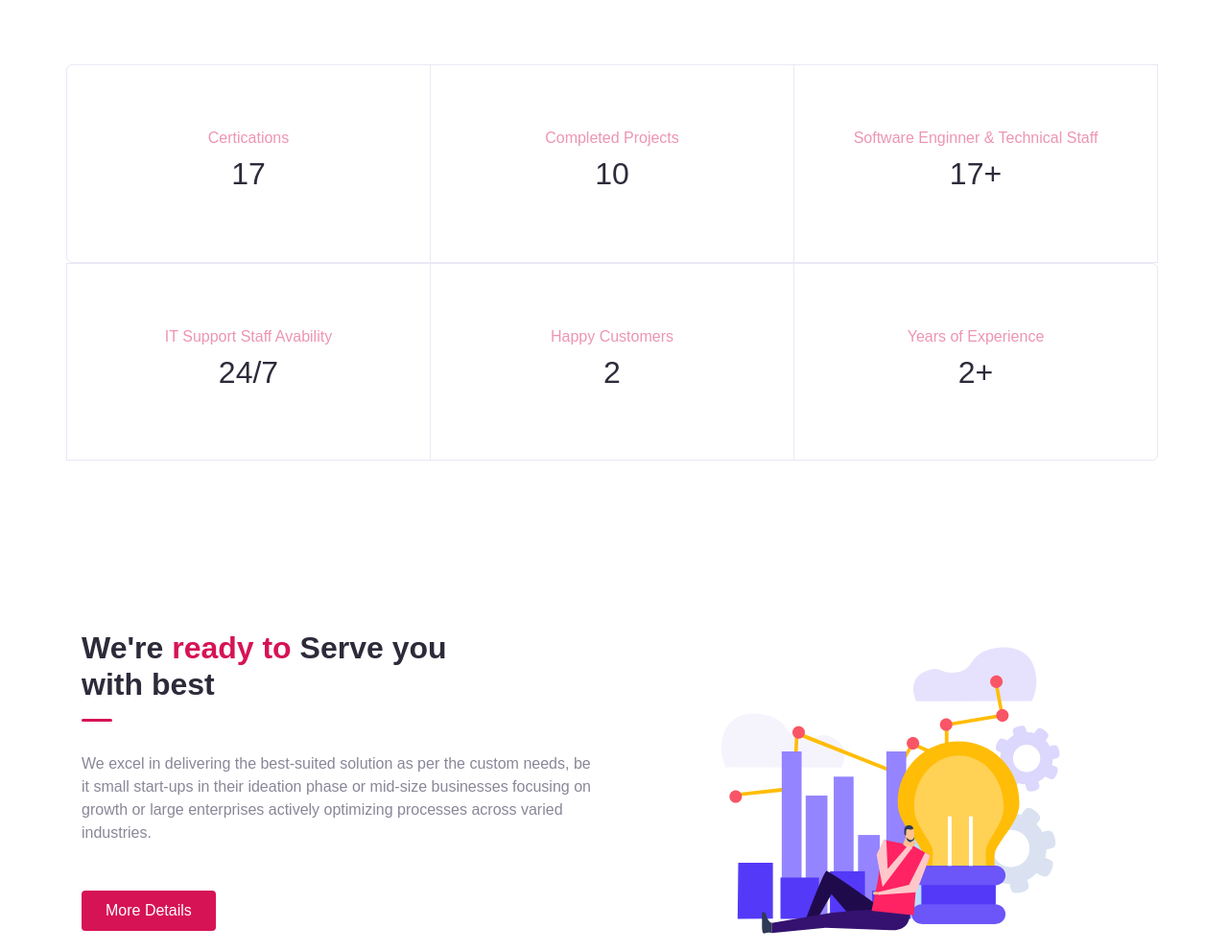
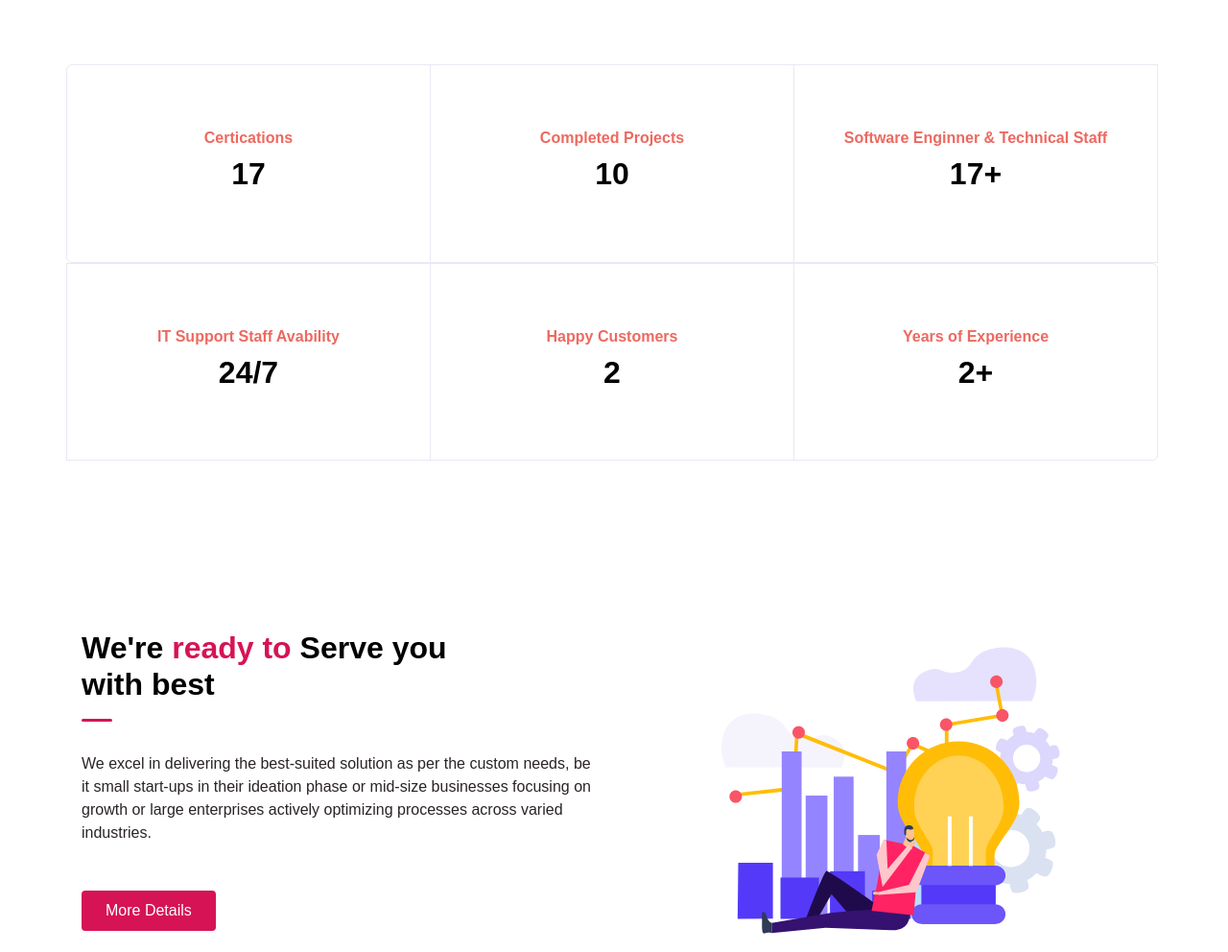
Before and after one commit to yashgohel2410/InfiTechWiz.github.io, a plain HTML site: page html/index.html in a window 1280 px wide. Shown: the part 1700-2692 px from the top of the page at 96% size. Drawn offline with Linux system fonts and the light colour scheme; files whose address does not match are found by name.

Commit message:
Chnage in Website Details

```diff
--- a/assets/css/theme.css
+++ b/assets/css/theme.css
@@ -16,7 +16,7 @@
   --warning: #FAC14D;
   --danger: #FF4943;
   --grey:  #ed95b2;
-  --dark: #2D2B3A;
+  --dark: #000000;
   --light: #F6F5FC;
 }
 
@@ -25,7 +25,7 @@
 body {
   font-family: "Work Sans", sans-serif;
   line-height: 1.5;
-  color: #2D2B3A;
+  color: #000000;
 }
 
 a {
@@ -134,7 +134,7 @@ a.bg-light:hover, a.bg-light:focus {
 }
 
 .bg-dark {
-  background-color: #2D2B3A !important;
+  background-color: #000000 !important;
 }
 
 a.bg-dark:hover, a.bg-dark:focus {
@@ -214,7 +214,7 @@ a.text-light:hover, a.text-light:focus {
 }
 
 .text-dark {
-  color: #2D2B3A !important;
+  color: #000000 !important;
 }
 
 a.text-dark:hover, a.text-dark:focus {
@@ -283,7 +283,7 @@ a.text-dark:hover, a.text-dark:focus {
 }
 
 .border-dark {
-  border-color: #2D2B3A !important;
+  border-color: #000000 !important;
 }
 
 /* Social Color */
@@ -644,7 +644,7 @@ a.text-dark:hover, a.text-dark:focus {
 
 .btn-dark {
   color: #fff;
-  background-color: #2D2B3A;
+  background-color: #000000;
   border-color: transparent;
 }
 
@@ -657,7 +657,7 @@ a.text-dark:hover, a.text-dark:focus {
 .btn-dark:not(:disabled):not(.disabled):active, .btn-dark:not(:disabled):not(.disabled).active,
 .show > .btn-dark.dropdown-toggle {
   color: #fff;
-  background-color: #2D2B3A;
+  background-color: #000000;
   border-color: #1d1b25;
 }
 
@@ -959,14 +959,14 @@ a.text-dark:hover, a.text-dark:focus {
 }
 
 .btn-outline-dark {
-  color: #2D2B3A;
-  border-color: #2D2B3A;
+  color: #000000;
+  border-color: #000000;
 }
 
 .btn-outline-dark:hover {
   color: #fff;
-  background-color: #2D2B3A;
-  border-color: #2D2B3A;
+  background-color: #000000;
+  border-color: #000000;
 }
 
 .btn-outline-dark:focus, .btn-outline-dark.focus {
@@ -974,15 +974,15 @@ a.text-dark:hover, a.text-dark:focus {
 }
 
 .btn-outline-dark.disabled, .btn-outline-dark:disabled {
-  color: #2D2B3A;
+  color: #000000;
   background-color: transparent;
 }
 
 .btn-outline-dark:not(:disabled):not(.disabled):active, .btn-outline-dark:not(:disabled):not(.disabled).active,
 .show > .btn-outline-dark.dropdown-toggle {
   color: #fff;
-  background-color: #2D2B3A;
-  border-color: #2D2B3A;
+  background-color: #000000;
+  border-color: #000000;
 }
 
 .btn-outline-dark:not(:disabled):not(.disabled):active:focus, .btn-outline-dark:not(:disabled):not(.disabled).active:focus,
@@ -1387,7 +1387,7 @@ a.text-dark:hover, a.text-dark:focus {
 }
 
 .page-section p {
-  color: #898798;
+  color: #2a2424;
 }
 
 
@@ -1409,7 +1409,7 @@ a.text-dark:hover, a.text-dark:focus {
 }
 
 .page-banner.home-banner h1 {
-  color: #2D2B3A;
+  color: #000000;
 }
 
 .page-banner.home-banner .img-place {
@@ -1477,14 +1477,14 @@ a.text-dark:hover, a.text-dark:focus {
   display: block;
   text-transform: uppercase;
   letter-spacing: 3px;
-  color: #898798;
+  color: #2a2424;
   font-weight: 500;
   margin-bottom: 8px;
 }
 
 .title-section {
   max-width: 450px;
-  color: #2D2B3A;
+  color: #000000;
   font-weight: 600;
 }
 
@@ -1549,7 +1549,7 @@ a.text-dark:hover, a.text-dark:focus {
   padding: 32px 20px;
   max-width: 300px;
   text-align: center;
-  color: #898798;
+  color: #2a2424;
   border-radius: 8px;
   box-shadow: 0 3px 12px rgba(95, 92, 120, 0.12);
 }
@@ -1587,12 +1587,12 @@ a.text-dark:hover, a.text-dark:focus {
 }
 
 .features h5 {
-  color: #2D2B3A;
+  color: #000000;
 }
 
 .features p {
   font-size: 13px;
-  color: #898798;
+  color: #2a2424;
 }
 
 
@@ -1613,7 +1613,8 @@ a.text-dark:hover, a.text-dark:focus {
 
 .counter-section p {
   margin-bottom: 6px;
-  color:  #ed95b2;
+  font-weight: 700;
+  color:  #ed6960;
 }
 
 
@@ -1755,12 +1756,12 @@ a.text-dark:hover, a.text-dark:focus {
 
 .card-blog .post-title a {
   font-weight: 500;
-  color: #2D2B3A;
+  color: #000000;
 }
 
 .card-blog .post-excerpt {
   font-size: 14px;
-  color: #898798;
+  color: #2a2424;
 }
 
 .card-blog .footer {
@@ -1876,7 +1877,7 @@ a.text-dark:hover, a.text-dark:focus {
 }
 
 .page-footer p {
-  color: #898798;
+  color: #2a2424;
 }
 
 .footer-menu {
@@ -1896,7 +1897,7 @@ a.text-dark:hover, a.text-dark:focus {
 
 .footer-menu a,
 .footer-link {
-  color: #898798;
+  color: #2a2424;
 }
 
 .footer-menu a:hover,
@@ -1913,7 +1914,7 @@ a.text-dark:hover, a.text-dark:focus {
   text-align: center;
   border-radius: 50%;
   background-color: #F6F5FC;
-  color: #898798;
+  color: #2a2424;
   transition: all .2s linear;
 }
 
--- a/html/index.html
+++ b/html/index.html
@@ -55,7 +55,7 @@
                 <a href="index.html" class="nav-link">Home</a>
               </li>
               <li class="nav-item">
-                <a href="about.html" class="nav-link">About</a>
+                <a href="#" class="nav-link">About</a>
               </li>
               <!-- <li class="nav-item">
               <a href="services.html" class="nav-link">Services</a>
@@ -64,7 +64,7 @@
               <a href="blog.html" class="nav-link">News</a>
             </li> -->
               <li class="nav-item">
-                <a href="contact.html" class="nav-link">Contact</a>
+                <a href="#" class="nav-link">Contact</a>
               </li>
             </ul>
 
@@ -705,7 +705,7 @@
             </form>
 
             <div class="sosmed-button mt-4">
-              <!-- <a href=""><span class="mai-logo-facebook-f"></span></a> -->
+              <a href=""><span class="mai-logo-instagram"></span></a>
               <a href="https://twitter.com/infitechwiz"><span class="mai-logo-twitter"></span></a>
               <!-- <a href="#"><span class="mai-logo-google"></span></a> -->
               <a href="https://www.linkedin.com/company/infitechwiz-solutions/"><span class="mai-logo-linkedin"></span></a>
```
Also changed, not shown: assets/css/bootstrap.css, assets/img/react.svg (added).
